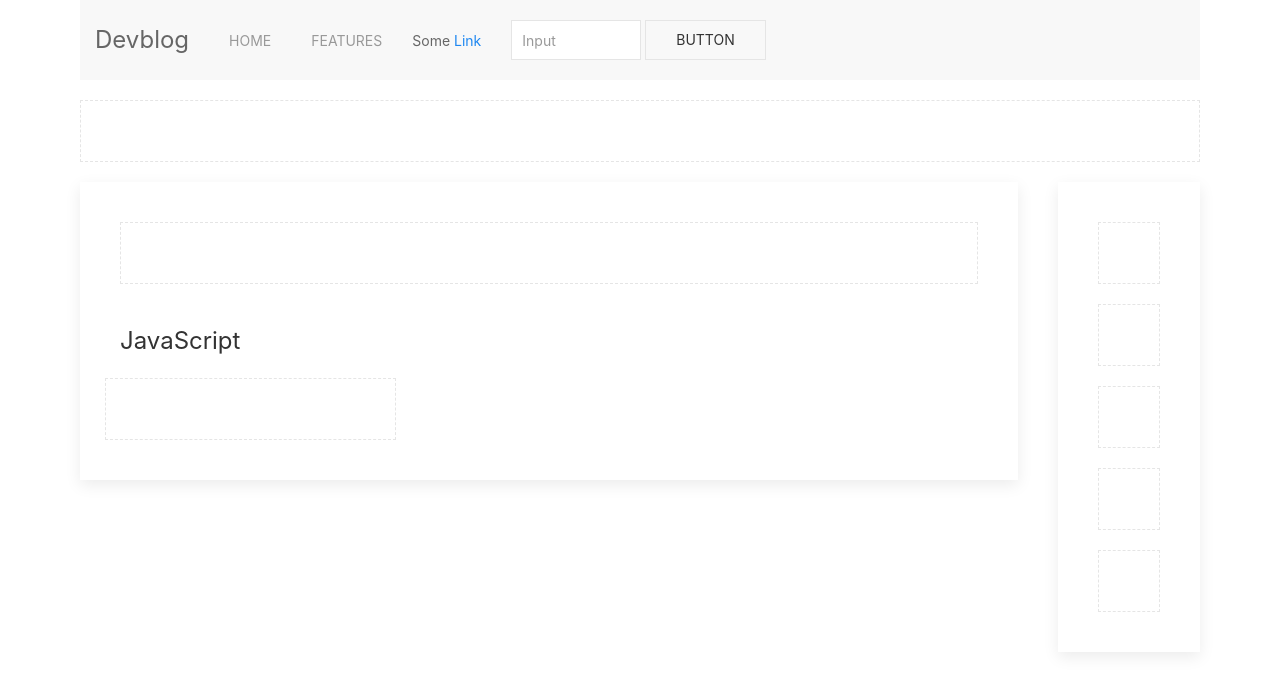
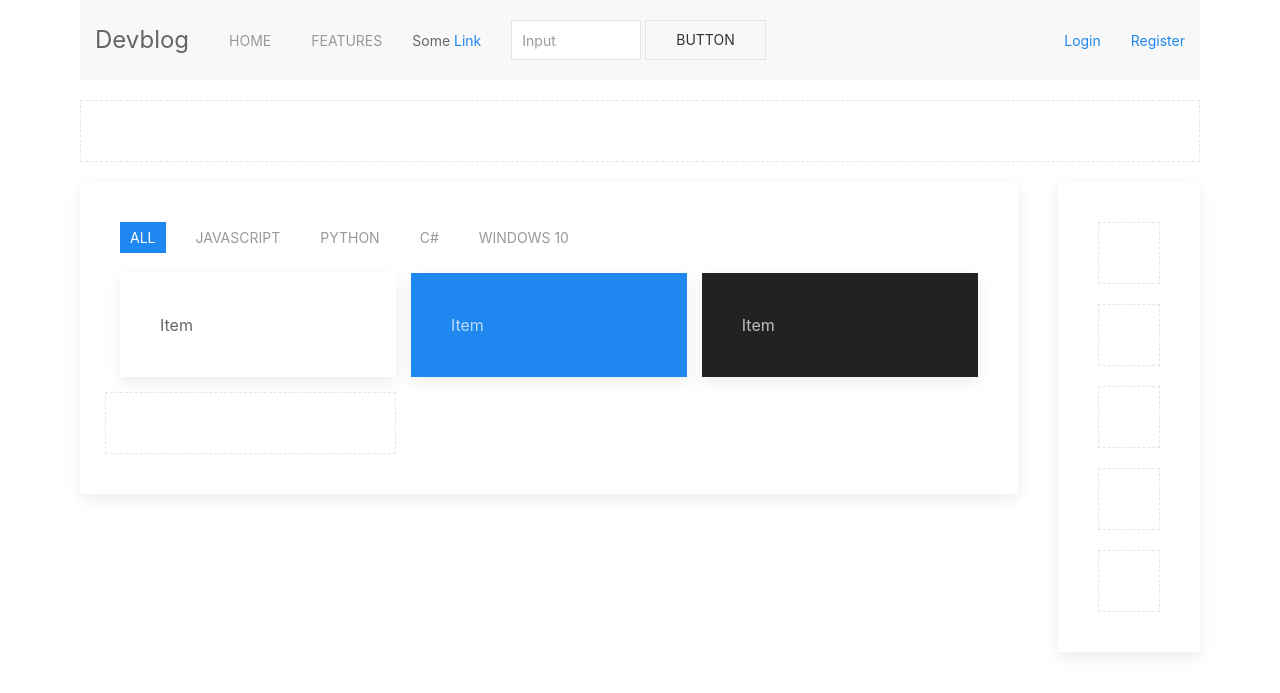
Before and after one commit to Madalin-Antonoiu/python-devblog, a Django app: page / in a window 1280 px wide. Shown: the top 693 px of the page. Run offline with Django 3.2, Linux system fonts and the light colour scheme; data that the repository does not hold is empty.

Commit message:
Updated Ui and more

```diff
--- a/main/blog/templates/base.html
+++ b/main/blog/templates/base.html
@@ -10,7 +10,11 @@
     <link rel="stylesheet" type="text/css" href="{% static 'uikit.min.css' %}" />
 
 
-    <title>Devblog - Home</title>
+    <title>
+        {% block title%}
+          Devblog - Home
+        {% endblock %}
+    </title>
 </head>
 <body>
 
--- a/main/blog/templates/home.html
+++ b/main/blog/templates/home.html
@@ -3,18 +3,42 @@
 
 
         {% block content %}
+
         <div class="uk-placeholder"></div>
 
-        <div uk-grid>
+        <div uk-grid> <!--The Two columns master grid-->
 
             <div class="uk-width-expand@m">
                 <div class="uk-card uk-card-default uk-card-body">
 
-                        <div class="uk-placeholder"></div>
+                        <!-- <div class="uk-placeholder"></div> -->
 
-                        <h3>JavaScript</h3>
+                        <!-- Posts filter META CONTAINER-->
+                        <div uk-filter="target: .js-filter">
 
-                        <div class="uk-child-width-1-3@m uk-grid-small uk-grid-match" uk-grid>
+                            <!-- A -->
+                            <ul class="uk-subnav uk-subnav-pill">
+                                <li class="uk-active" uk-filter-control><a href="#">All</a></li>
+                                <li uk-filter-control="[data-category='JavaScript']"><a href="#">JavaScript</a></li>
+                                <li uk-filter-control="[data-category='Python']"><a href="#">Python</a></li>
+                                <li uk-filter-control="[data-category='C#']"><a href="#">C#</a></li>
+                                <li uk-filter-control="[data-category='W10']"><a href="#">Windows 10</a></li>
+                            </ul>
+
+                            <!-- B Here my posts get injected-->
+                            <ul class="js-filter uk-child-width-1-3@m uk-grid-small uk-grid-match " uk-grid>
+
+                                <li data-category="JavaScript">
+                                    <div class="uk-card uk-card-default uk-card-body">Item</div>
+                                </li>
+
+                                <li data-category="Python">
+                                    <div class="uk-card uk-card-primary uk-card-body">Item</div>
+                                </li>
+
+                                <li data-category="C#">
+                                    <div class="uk-card uk-card-secondary uk-card-body">Item</div>
+                                </li>
 
 
                                 {% for post in object_list %}
@@ -39,11 +63,8 @@
 
                                 <div class="uk-placeholder"></div>
 
-
-
-
+                            </ul>
                         </div>
-
 
 
                 </div>
--- a/main/blog/templates/navbar.html
+++ b/main/blog/templates/navbar.html
@@ -1,5 +1,5 @@
-<nav class="uk-navbar-container uk-margin" uk-navbar>
-    <div class="uk-navbar-left">
+<nav class="uk-navbar-container uk-margin " uk-navbar>
+    <div class="uk-navbar-left" >
 
         <a class="uk-navbar-item uk-logo" href="{% url 'home' %}">Devblog</a>
 
@@ -30,4 +30,13 @@
         </div>
 
     </div>
+
+    <div class="uk-navbar-right">
+        <div class="uk-navbar-item">
+            <a href="#">Login</a>
+        </div>
+        <div class="uk-navbar-item">
+            <a href="#">Register</a>
+        </div>
+    </div>
 </nav>
--- a/main/blog/templates/post_detail.html
+++ b/main/blog/templates/post_detail.html
@@ -1,4 +1,8 @@
 {% extends 'base.html' %}
+
+{% block title%}
+    Devblog - {{ post.title }}
+{% endblock %}
 
 {% block content %}
 
```
Lines whose indentation alone changed are shown as unchanged.
